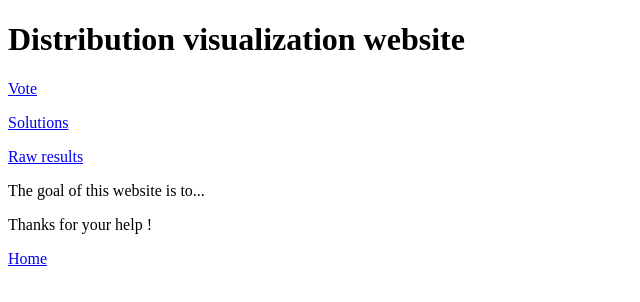
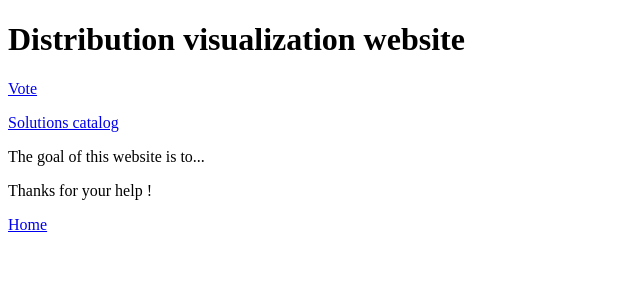
Before and after one commit to Schrodinger17/evolutive-distribution-visualization-survey, a website: page public/html/index.html in a window 1280 px wide. Shown: the whole page, without its empty margins (0-640 px from the left). Drawn offline with Linux system fonts and the light colour scheme.

Commit message:
Remove console.log

```diff
--- a/api.js
+++ b/api.js
@@ -32,7 +32,6 @@ module.exports = () => {
 
     // Vote for a candidate
     app.post('/vote', async (req, res) => {
-        console.log(req.body);
         const vote = req.body;
 
         let votes = require('./data/votes.json');
--- a/public/html/index.html
+++ b/public/html/index.html
@@ -4,8 +4,7 @@
 <body>
     <h1>Distribution visualization website</h1>
     <p><a href="/vote">Vote</a></p>
-    <p><a href="/solutions">Solutions</a></p>
-    <p><a href="/api/votes">Raw results</a></p>
+    <p><a href="/solutions">Solutions catalog</a></p>
 
     <p>The goal of this website is to...</p>
 
--- a/public/js/solutions.js
+++ b/public/js/solutions.js
@@ -2,8 +2,6 @@ import * as data from './data.js';
 
 async function load_solution_list() {
     const distributions = await data.get_solutions();
-
-    console.log('Loaded votes: ' + JSON.stringify(distributions));
 
     let solutions_list = document.getElementById('solutions');
 
@@ -24,10 +22,6 @@ async function load_solution_list() {
         solution_section.appendChild(img);
 
         solutions_list.appendChild(solution_section);
-
-        /*document.getElementById(d).addEventListener('click', () => {
-            console.log('Voting for ' + d);
-        });*/
     });
 }
 
--- a/server.js
+++ b/server.js
@@ -23,17 +23,14 @@ app.use('/public', express.static('public'));
 app.use('/data', express.static('data'));
 
 app.get('/', (req, res) => {
-    console.log('/');
     res.sendFile('public/html/index.html', { 'root': __dirname });
 })
 
 app.get('/vote', (req, res) => {
-    console.log('/vote');
     res.sendFile('public/html/vote.html', { 'root': __dirname });
 })
 
 app.get('/solutions', (req, res) => {
-    console.log('/solutions');
     res.sendFile('public/html/solutions.html', { 'root': __dirname });
 })
 
```
Also changed, not shown: public/js/data.js (+5 -5 lines), public/js/vote.js (+0 -10 lines).
